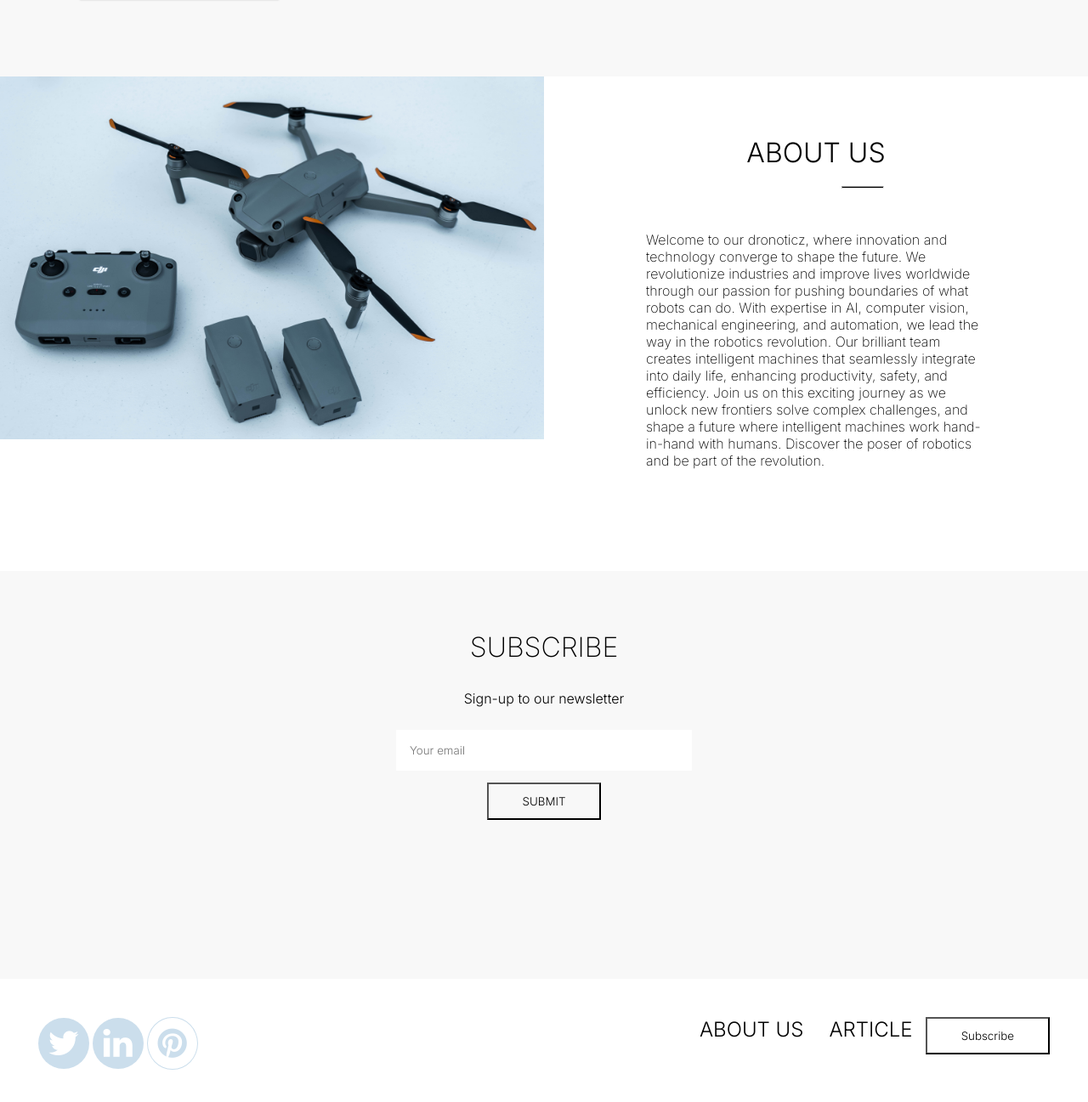
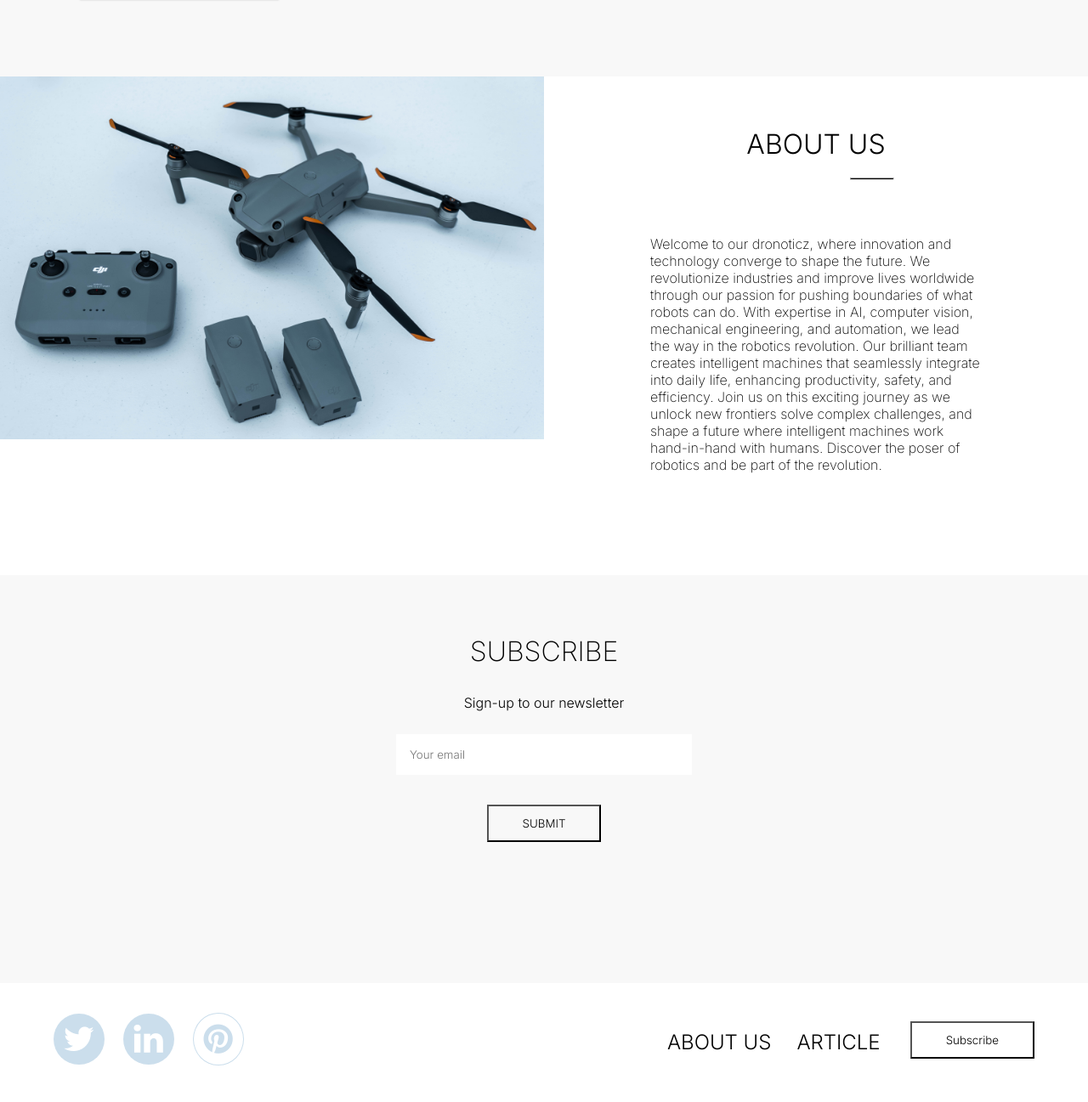
Before and after one commit to NeoBoledi/NeoMagolela_Assignment2Dronotics, a plain HTML site: page index.html in a window 1280 px wide. Shown: the part 1944-3241 px from the top of the page at 85% size. Drawn offline with Linux system fonts and the light colour scheme.

Commit message:
Update style.css

```diff
--- a/assets/css/style.css
+++ b/assets/css/style.css
@@ -62,7 +62,6 @@ span {
 ul li a:hover {
     border-bottom: 3px solid var(--secondary-color);
     border-radius: 2px;
-
 }
 
 ul li a {
@@ -168,23 +167,24 @@ p {
 
 .about hr {
     width: 10%;
-    height: 2.3px;
-    margin-left: 280px;
+    height: 2.5px;
+    margin-left: 300px;
     margin-top: 20px;
     background-color: var(--primary-color);
 }
 
 .about-content {
-    padding: 70px;
+    padding: 60px;
 }
 
 .about p {
-    padding: 50px;
+    padding: 65px;
     font-weight: 200;
 }
 
 /* Subscribe Section */
 .subscribe {
+    margin-top: -5px;
     background-color: var(--backdrop-color);
     padding: 60px;
     line-height: 60px;
@@ -202,10 +202,14 @@ p {
     font-weight: 200;
 }
 
+.subscribe button {
+    margin-top: 30px;
+}
+
 /* Footer Section */
 .footer {
     padding: 45px;
-    height: 20vh;
+    height: 18vh;
 }
 
 .footer .row .column {
@@ -215,10 +219,18 @@ p {
 
 .footer .nav-menu {
     float: right;
+    margin-top: 10px;
+    margin-right: 18px;
+}
+
+.footer .nav-menu button {
+    margin: -10px 0 0 20px;
 }
 
 /* Social Media Icons */
 .social .fa {
+    margin-left: 18px;
+    margin-top: -10px;
     border-radius: 100%;
     width: 10%;
     font-size: 40px;
```
